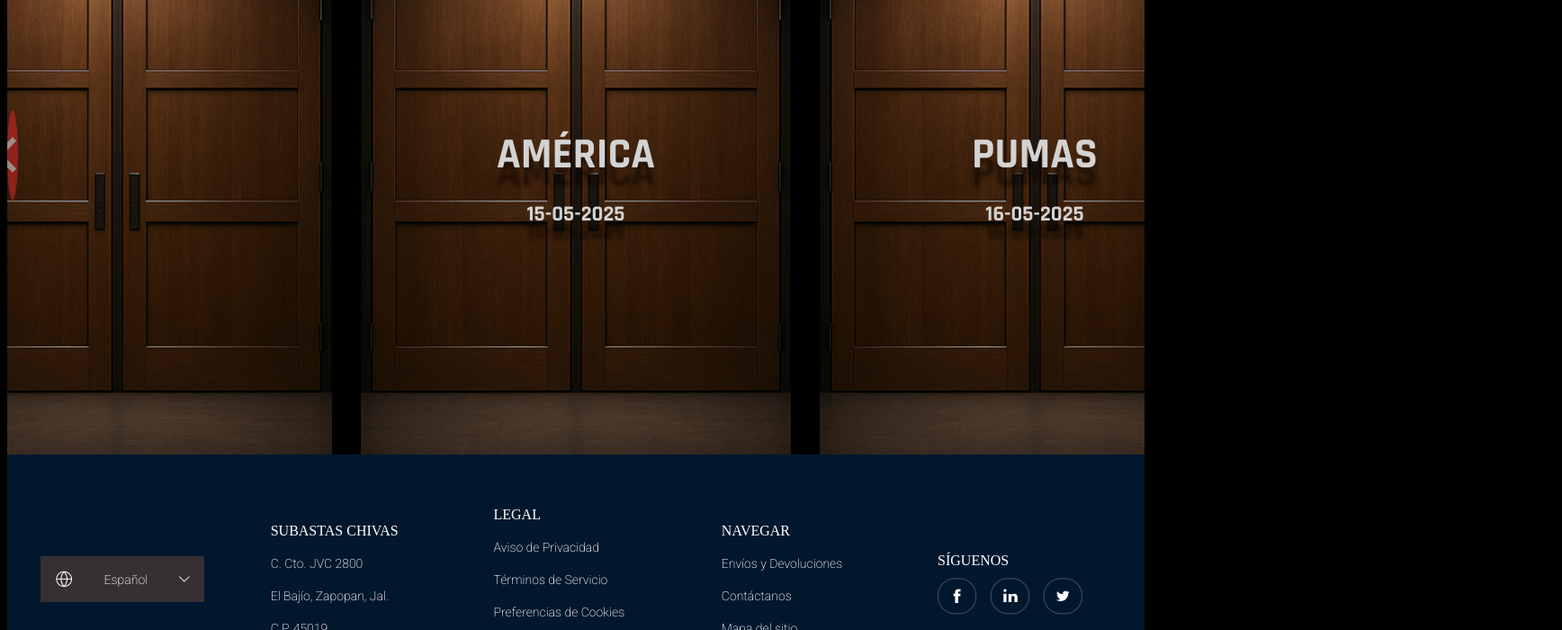
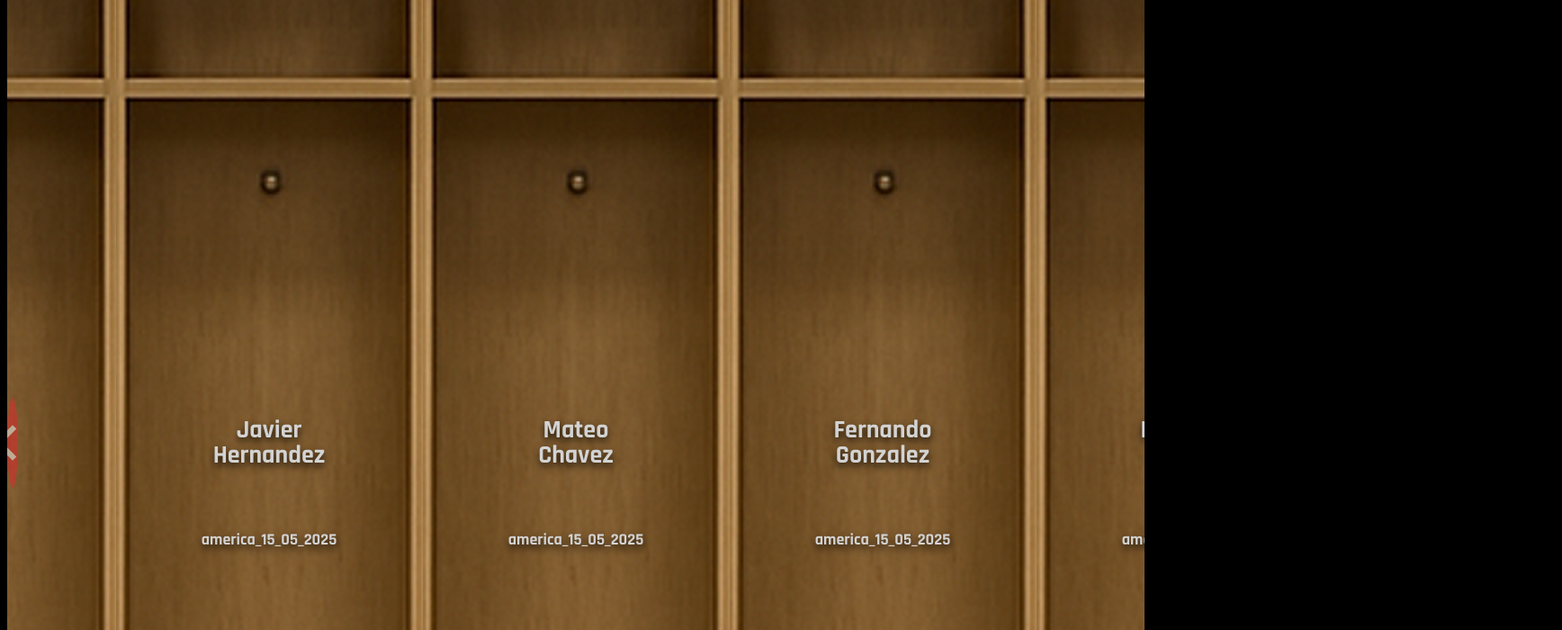
Before and after one commit to DiegoIvanR/ChivasAuctions, a React (Vite) app in the folder Subastas-Chivas/: page / in a window 1280 px wide. Shown: the part 400-1100 px from the top of the page at 90% size, 1736 px wide, since content can reach past the window. Built offline with nearby package versions, Linux system fonts and the light colour scheme; a web font is replaced by a local one.

Commit message:
ya anda jalando el locker

```diff
--- a/Subastas-Chivas/src/App.jsx
+++ b/Subastas-Chivas/src/App.jsx
@@ -3,13 +3,14 @@
 
 import Header from './Header.jsx';
 import DoorCarousel from './DoorCarousel.jsx';
+import LockerRoom from './LockerRoom.jsx';
 import Footer from './Footer.jsx';
 
 function App() {
   return (
     <div className="App">
       <Header/>
-      <DoorCarousel />
+      <LockerRoom/>
       <Footer/>
     </div>
   );
--- a/Subastas-Chivas/src/DoorCarousel.css
+++ b/Subastas-Chivas/src/DoorCarousel.css
@@ -392,3 +392,262 @@
 	line-height: 0.5rem;
 	letter-spacing: 0px;
 }
+
+
+
+.locker-list {
+	display: flex;
+	position: relative;
+	z-index: 1;
+	transition: transform 0.5s ease-in-out;
+	align-items: center;
+	justify-content: flex-start;
+	margin: 0;
+	padding: 0;
+  }
+
+  .locker-wrapper {
+	padding: 0 !important;
+	margin: 0 !important;
+	display: flex;
+	justify-content: center;
+	width: 341px;
+	height: 1307px;
+  }
+
+  .locker-container {
+	position: relative;
+	width: 341px;
+	height: 1307px;
+	display: flex;
+	flex-direction: column;
+	justify-content: center;
+	align-items: center;
+	transition: transform 0.3s ease;
+	cursor: pointer;
+	padding: 0;
+	margin: 0;
+	flex-shrink: 0;
+  }
+
+  .locker-container.selected {
+	transform: scale(1.05);
+	z-index: 3;
+  }
+
+  .locker-image {
+	width: 341px;
+	height: 1307px;
+	position: relative;
+	z-index: 1;
+  }
+
+  .locker-info {
+	display: flex;
+	flex-direction: column;
+	align-items: center;
+	z-index: 2;
+  }
+
+  .locker-label {
+	font-family: 'Rajdhani', sans-serif;
+	font-weight: 700;
+	font-size: 24px;
+	color: #D3D3D3;
+	text-shadow: 0px 10px 4px rgba(0, 0, 0, 0.25);
+  }
+
+  .locker-date {
+	font-family: 'Rajdhani', sans-serif;
+	font-weight: 400;
+	font-size: 18px;
+	color: #9E9E9E;
+	margin-top: 0.25rem;
+  }
+
+  .locker-list {
+	display: flex;
+  	justify-content: center;
+	align-items: center;
+	position: relative;
+	z-index: 1;
+	margin: 0;
+	padding: 0;
+	gap: 0rem;
+	bottom: 0rem;
+	transition: transform 0.5s ease-in-out; /* Smooth transition for sliding */
+}
+
+  .locker-image {
+	width: 341px;
+	position: relative;
+	display: flex;
+	align-items: center;
+	justify-content: center;
+	z-index: 1; /* Ensure the locker is above the frame */
+  }
+
+
+  .locker-wrapper {
+	padding: 0 !important;
+	margin: 0 !important;
+	width: auto; /* or remove width entirely */
+	display: flex;
+	justify-content: center;
+  }
+
+  .locker-wrapper.selected {
+	box-shadow: 0 0 0 4px #facc15;
+	border-radius: 0.5rem;
+  }
+
+  .locker-label {
+	position: absolute; /* Change from relative to absolute to place in front of locker */
+	top: 50%;
+	left: 50%;
+	transform: translate(-50%, -50%); /* Center the label in the middle of the locker */
+	padding: 0.5rem;
+	border-radius: 0.5rem;
+	font-family: Rajdhani;
+	font-weight: 700;
+	font-size: 48px;
+	line-height: 100%;
+	letter-spacing: 3%;
+	text-align: center;
+	color: #D3D3D3;
+	text-shadow: 0px 20px 4px rgba(0, 0, 0, 0.5); /* Apply shadow to the text */
+	z-index: 2; /* Ensure the label appears above the locker, but below the arrows */
+  }
+
+  .locker-date {
+	position: absolute; /* Change from relative to absolute to place in front of locker */
+	top: 60%;
+	left: 50%;
+	transform: translate(-50%, -50%); /* Center the label in the middle of the locker */
+	padding: 0.5rem;
+	border-radius: 0.5rem;
+	font-family: Rajdhani;
+	font-weight: 700;
+	font-size: 24px;
+	line-height: 100%;
+	letter-spacing: 3%;
+	text-align: center;
+	color: #D3D3D3;
+	text-shadow: 0px 20px 4px rgba(0, 0, 0, 0.6); /* Apply shadow to the text */
+	z-index: 2; /* Ensure the label appears above the locker, but below the arrows */
+  }
+
+  /*depurar por aqui*/
+  /* Updated Locker Room and Locker Component Styles */
+
+/* Main container for the locker room */
+.locker-room-container {
+	width: 100%;
+	background: black;
+	color: white;
+	position: relative;
+  }
+
+  /* Carousel container controls */
+  .carousel-container {
+	width: 100%;
+	position: relative;
+	overflow: hidden;
+  }
+
+  .carousel-controls {
+	position: relative;
+	height: 100%;
+	width: 100%;
+  }
+
+  /* Locker list - the sliding track */
+  .locker-list {
+	display: flex;
+	position: relative;
+	transition: transform 0.5s ease-in-out;
+	padding: 0;
+	margin: 0;
+	height: 100%;
+	width: 100%;
+	justify-content: center;
+  }
+
+  /* Individual locker wrapper */
+  .locker-wrapper {
+	padding: 0;
+	margin: 0;
+	display: flex;
+	justify-content: center;
+	flex-shrink: 0;
+	width: 341px;
+	transition: all 0.3s ease;
+  }
+
+  .locker-wrapper.selected {
+	box-shadow: 0 0 15px 5px rgba(250, 204, 21, 0.7);
+	border-radius: 0.5rem;
+	transform: scale(1.05);
+	z-index: 10;
+  }
+
+  /* Locker container */
+  .locker-container {
+	position: relative;
+	width: 341px;
+	height: 100%;
+	display: flex;
+	flex-direction: column;
+	align-items: center;
+	cursor: pointer;
+	transition: transform 0.3s ease;
+  }
+
+  /* Container to properly position the image and text */
+  .locker-image-container {
+	position: relative;
+	width: 341px;
+	height: 100%;
+	display: flex;
+	justify-content: center;
+	align-items: center;
+  }
+
+  /* Make the image fill its container */
+  .locker-image {
+	width: 100%;
+	height: auto;
+	object-fit: contain;
+	display: block;
+  }
+
+  /* Text overlay styles */
+  .locker-label {
+	position: absolute;
+	top: 50%;
+	left: 50%;
+	transform: translate(-50%, -50%);
+	font-family: Rajdhani, sans-serif;
+	font-weight: 700;
+	font-size: 28px;
+	color: #D3D3D3;
+	text-shadow: 0px 4px 8px rgba(0, 0, 0, 0.8);
+	text-align: center;
+	z-index: 3;
+	pointer-events: none;
+  }
+
+  .locker-date {
+	position: absolute;
+	top: 58%;
+	left: 50%;
+	transform: translate(-50%, -50%);
+	font-family: Rajdhani, sans-serif;
+	font-weight: 700;
+	font-size: 18px;
+	color: #D3D3D3;
+	text-shadow: 0px 4px 8px rgba(0, 0, 0, 0.8);
+	text-align: center;
+	z-index: 3;
+	pointer-events: none;
+  }
--- /dev/null
+++ b/Subastas-Chivas/src/Locker.jsx
@@ -0,0 +1,37 @@
+import React from 'react';
+
+const Locker = ({ locker, onClick, isSelected }) => {
+  return (
+    <div
+      className={`locker-container ${isSelected ? 'selected' : ''}`}
+      onClick={() => onClick(locker.id)}
+    >
+      <div className="locker-image-container">
+        <img
+          src="../public/locker.png"
+          className="locker-image"
+          alt={`locker ${locker.id}`}
+          onError={(e) => {
+            console.error("Image failed to load:", e);
+            e.target.style.height = "100%";
+            e.target.style.width = "auto";
+          }}
+        />
+
+        {/* Position text overlays within the image */}
+        {locker.player && (
+          <div className="locker-label">
+            {locker.player}
+          </div>
+        )}
+        {locker.match && (
+          <div className="locker-date">
+            {locker.match}
+          </div>
+        )}
+      </div>
+    </div>
+  );
+};
+
+export default Locker;
--- /dev/null
+++ b/Subastas-Chivas/src/LockerRoom.jsx
@@ -0,0 +1,90 @@
+import React, { useState } from 'react';
+import { jerseys } from './jerseys.js';
+import ArrowButton from './ArrowButton';
+import Locker from './Locker.jsx';
+
+const LockerRoom = () => {
+  const [lockers, setLockers] = useState([
+    {id: 0, player: "Empty Locker", match: "No Match", signed: false, used: false},
+    jerseys.javier_hernandez_15_05_2025,
+    jerseys.mateo_chavez_15_05_2025,
+    jerseys.fernando_gonzalez_15_05_2025,
+    jerseys.fernando_beltran_15_05_2025,
+    jerseys.roberto_alvarado_15_05_2025,
+    {id: 6, player: "Empty Locker", match: "No Match", signed: false, used: false},
+  ]);
+
+  const [startIndex, setStartIndex] = useState(0);
+  const [selectedLocker, setSelectedLocker] = useState(null);
+
+  // Width of each locker viewport slot
+  const lockerWidth = 341;
+  // Number of lockers visible at once
+  const visibleLockers = 5;
+
+  const handlePrev = () => {
+    if (startIndex > 0) {
+      setStartIndex(startIndex - 1);
+    }
+  };
+
+  const handleNext = () => {
+    if (startIndex < lockers.length - visibleLockers) {
+      setStartIndex(startIndex + 1);
+    }
+  };
+
+  const handleLockerClick = (lockerId) => {
+    setSelectedLocker(lockerId);
+  };
+
+  return (
+    <div className="locker-room-container">
+      <img src="../public/top-door-frame.png" className="top-door-frame" alt="Top door frame" />
+
+      <div className="carousel-container">
+        <div className="carousel-controls">
+          {/* Locker list with proper positioning */}
+          <div
+            className="locker-list"
+            style={{
+              transform: `translateX(calc(50% - ${lockerWidth * visibleLockers / 2}px + ${-startIndex * lockerWidth}px))`,
+              width: `${lockers.length * lockerWidth}px`, /* Set explicit width for all lockers */
+            }}
+          >
+            {lockers.map((locker) => (
+              <div key={locker.id} className='locker-wrapper'>
+                <Locker
+                  locker={locker}
+                  onClick={handleLockerClick}
+                  isSelected={selectedLocker === locker.id}
+                />
+              </div>
+            ))}
+          </div>
+
+          {/* Navigation buttons */}
+          <div className="arrow-buttons">
+            <ArrowButton
+              direction="left"
+              onClick={handlePrev}
+              disabled={startIndex === 0}
+            />
+            <ArrowButton
+              direction="right"
+              onClick={handleNext}
+              disabled={startIndex >= lockers.length - visibleLockers}
+            />
+          </div>
+        </div>
+      </div>
+
+      {selectedLocker && (
+        <div className="selected-locker-details">
+        </div>
+      )}
+    </div>
+  );
+};
+
+export default LockerRoom;
--- a/Subastas-Chivas/src/jerseys.js
+++ b/Subastas-Chivas/src/jerseys.js
@@ -1,5 +1,6 @@
 export const jerseys = {
     javier_hernandez_15_05_2025 : {
+    id: 1,
     signed: true,
     used: true,
     player: "Javier Hernandez",
@@ -8,6 +9,7 @@
 },
 
  mateo_chavez_15_05_2025 : {
+    id: 2,
     signed: true,
     used: false,
     player: "Mateo Chavez",
@@ -16,6 +18,7 @@
 },
 
  fernando_gonzalez_15_05_2025 : {
+    id: 3,
     signed: false,
     used: true,
     player: "Fernando Gonzalez",
@@ -23,6 +26,7 @@
     match: "america_15_05_2025",
 },
  fernando_beltran_15_05_2025 : {
+    id: 4,
     signed: true,
     used: true,
     player: "Fernando Beltran",
@@ -30,6 +34,7 @@
     match: "america_15_05_2025",
 },
  roberto_alvarado_15_05_2025 : {
+    id: 5,
     signed: true,
     used: true,
     player: "Roberto Alvarado",
```
Also changed, not shown: Subastas-Chivas/public/locker.png (added).
